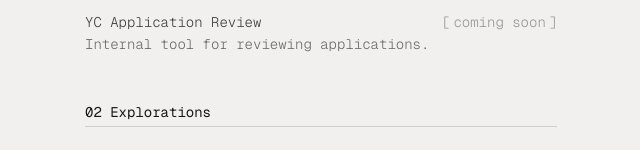
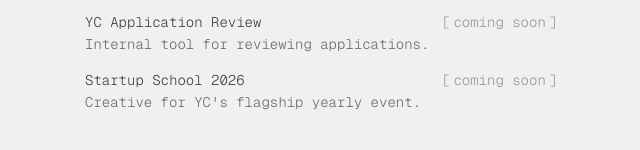
Before and after one commit to evebouf/portfolio, a React (Vite) app: page / in a window 1280 px wide. Shown: the part 513-663 px from the top of the page, without its empty margins (319-959 px from the left). Built offline with nearby package versions, Linux system fonts and the light colour scheme; a web font is replaced by a local one.

Commit message:
remove underline if no page

```diff
--- a/src/pages/Homepage.scss
+++ b/src/pages/Homepage.scss
@@ -49,11 +49,12 @@ $link-underline-hover: rgba(0, 0, 0, 0.8);
 // Project item
 .project-item {
   margin-bottom: 16px;
+}
 
-  &:hover .project-title > span:first-child {
-    text-decoration: underline;
-    text-underline-offset: 4px;
-  }
+// Hover underline only for clickable project links
+.project-link:hover .project-title > span:first-child {
+  text-decoration: underline;
+  text-underline-offset: 4px;
 }
 
 // Project link (for clickable items)
--- a/src/pages/Homepage.tsx
+++ b/src/pages/Homepage.tsx
@@ -40,6 +40,12 @@ const Homepage: React.FC = () => {
     {
       title: 'YC Application Review',
       description: 'Internal tool for reviewing applications.',
+      link: null,
+      comingSoon: true,
+    },
+    {
+      title: 'Startup School 2026',
+      description: "Creative for YC's flagship yearly event.",
       link: null,
       comingSoon: true,
     },
```
